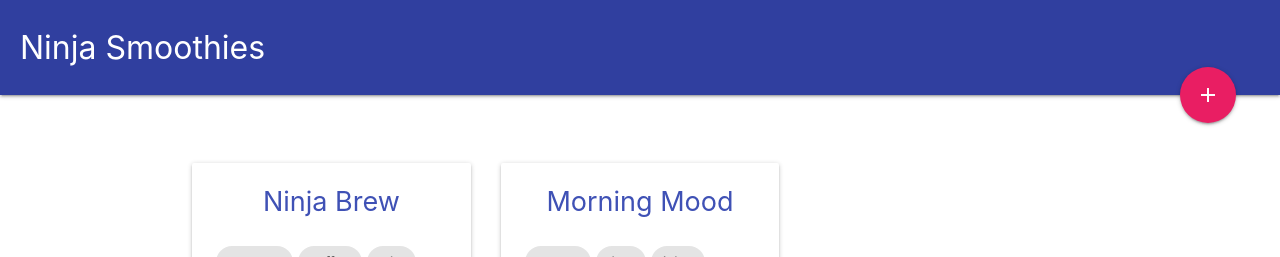
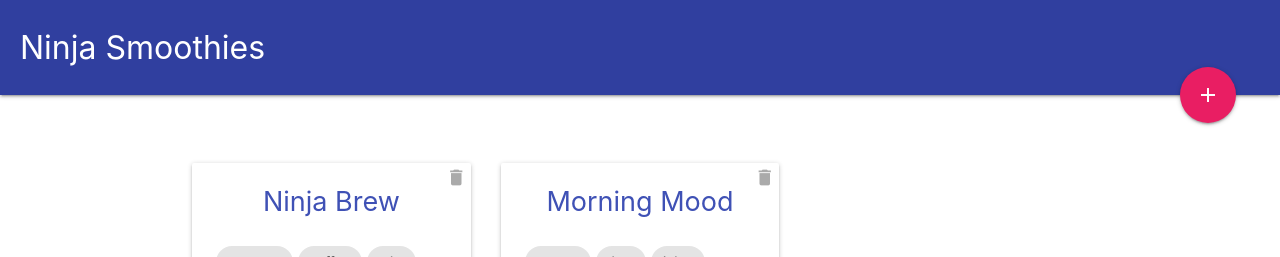
Before and after one commit to LawsonUK/vue-firebase, a Vue app in the folder ninja-smoothies/: page /#/ in a window 1280 px wide. Shown: the top 257 px of the page. Built offline with nearby package versions, Linux system fonts and the light colour scheme.

Commit message:
delete smoothie event

```diff
--- a/ninja-smoothies/src/components/Index.vue
+++ b/ninja-smoothies/src/components/Index.vue
@@ -2,6 +2,9 @@
   <div class="index container">
     <div class="card" v-for="smoothie in smoothies" :key="smoothie.id">
       <div class="card-content">
+        <i class="material-icons delete" @click="deleteSmoothie(smoothie.id)"
+          >delete</i
+        >
         <h2 class="indigo-text">{{ smoothie.title }}</h2>
         <ul class="ingredients">
           <li v-for="(ing, index) in smoothie.ingredients" :key="index">
@@ -33,6 +36,13 @@ export default {
         }
       ]
     };
+  },
+  methods: {
+    deleteSmoothie(id) {
+      this.smoothies = this.smoothies.filter(smoothie => {
+        return smoothie.id != id;
+      });
+    }
   }
 };
 </script>
@@ -58,4 +68,13 @@ export default {
 .index .ingredients li {
   display: inline-block;
 }
+
+.index .delete {
+  position: absolute;
+  top: 4px;
+  right: 4px;
+  cursor: pointer;
+  color: #aaa;
+  font-size: 1.4em;
+}
 </style>
```
